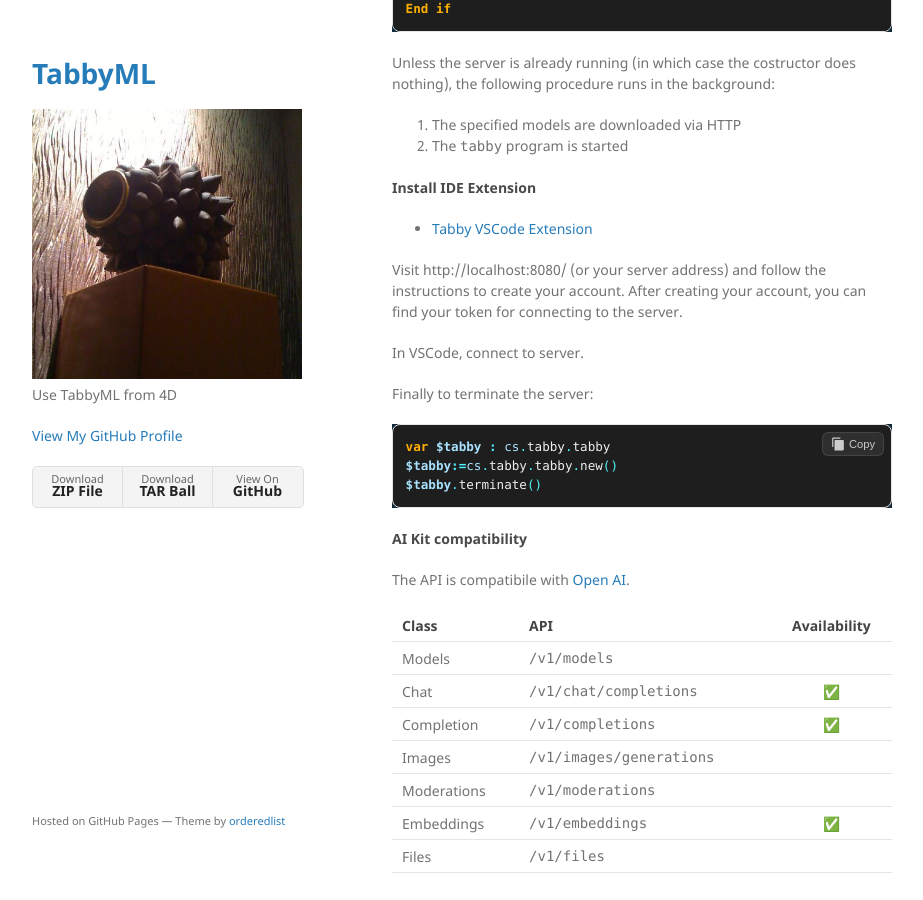
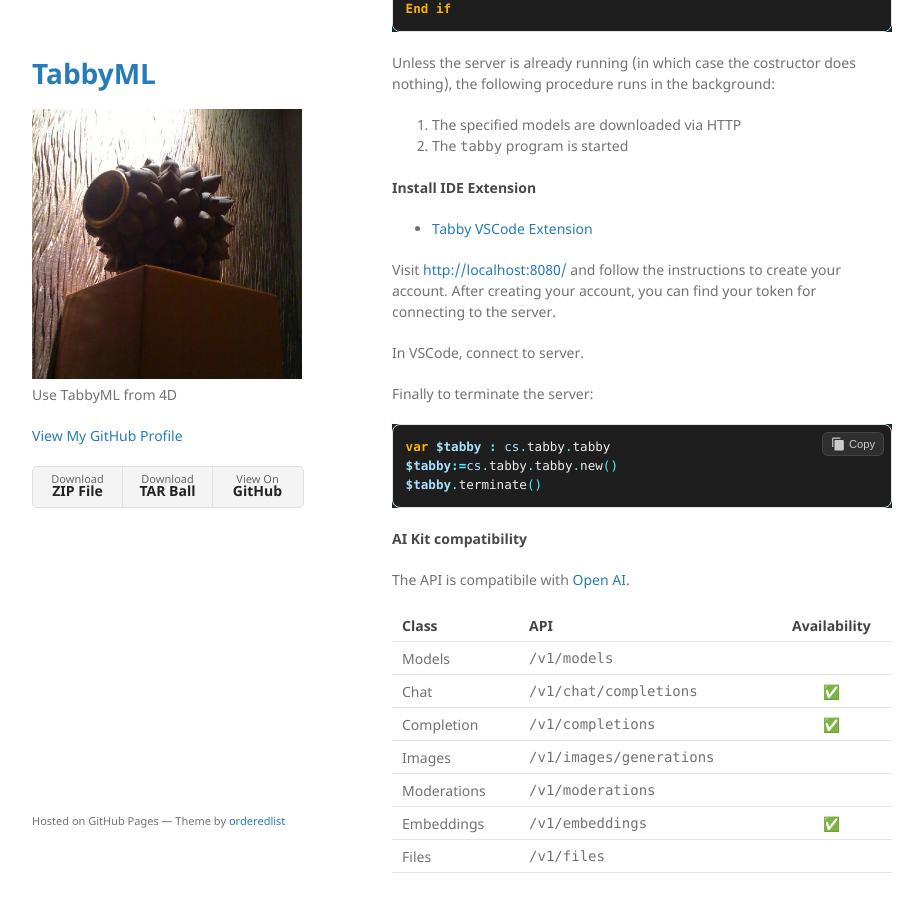
Before and after one commit to miyako/tabby, a Jekyll site: the page built from index.md, in a window 1280 px wide and 900 px high, scrolled down 828 px. Shown: the whole window, without its empty margins (178-1101 px from the left). Built offline with Jekyll 4.4.1, drawn with Linux system fonts in a browser that asks for light colours.

Commit message:
Update index.md

```diff
--- a/index.md
+++ b/index.md
@@ -54,11 +54,9 @@ Unless the server is already running (in which case the costructor does nothing)
 
 * [Tabby VSCode Extension](https://marketplace.visualstudio.com/items?itemName=TabbyML.vscode-tabby)
 
-Visit http://localhost:8080/ (or your server address) and follow the instructions to create your account. After creating your account, you can find your token for connecting to the server.
+Visit [http://localhost:8080/](http://localhost:8080/]) and follow the instructions to create your account. After creating your account, you can find your token for connecting to the server.
 
 In VSCode, connect to server.
-
-
 
 Finally to terminate the server:
 
```
